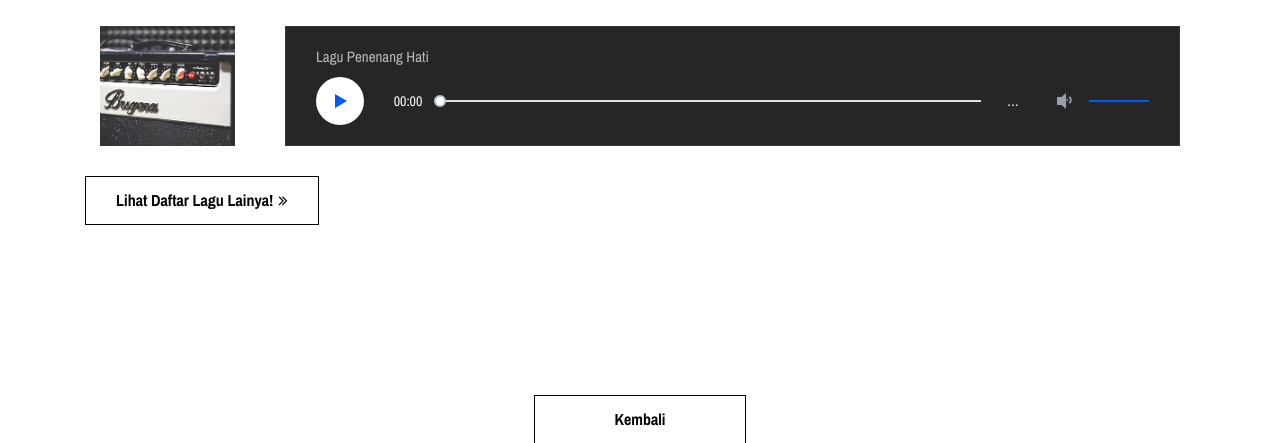
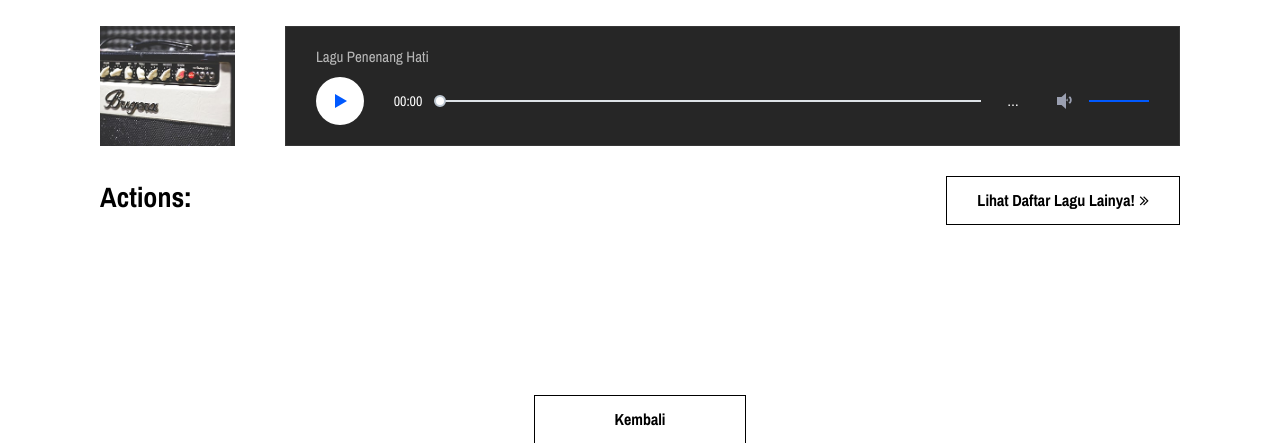
Before and after one commit to monicaa37/TK-BASDAT, a Django app: template marmut_podcast/templates/top-charts.html in a window 1280 px wide, after a click on "Weekly Top 20". Shown: the part 1772-2215 px from the top of the page. Run offline with Django 3.2, Linux system fonts and the light colour scheme; the template is opened without the code that fills it, so the values that code supplies are empty; some libraries are stand-ins or nearby versions.

Commit message:
ada yg lupa diganti

```diff
--- a/marmut_podcast/templates/top-charts.html
+++ b/marmut_podcast/templates/top-charts.html
@@ -296,10 +296,15 @@
                                     </div>
 
 
+                                    <div class="col-12">
+                                        <div class="text-overlay">
                                             <div class="row">
-                                        <div class="col-12">
-                                            <div class="load-more-btn text-center">
+                                                <div class="col-6">
+                                                    <h3>Actions:</h3>
+                                                </div>
+                                                <div class="col-6 text-right">
                                                     <a href="chart-detail.html" class="btn oneMusic-btn">Lihat Daftar Lagu lainya!<i class="fa fa-angle-double-right"></i></a>
+                                                </div>
                                             </div>
                                         </div>
                                     </div>
@@ -378,14 +383,18 @@
                                     </div>
 
 
+                                    <div class="col-12">
+                                        <div class="text-overlay">
                                             <div class="row">
-                                        <div class="col-12">
-                                            <div class="load-more-btn text-center">
+                                                <div class="col-6">
+                                                    <h3>Actions:</h3>
+                                                </div>
+                                                <div class="col-6 text-right">
                                                     <a href="chart-detail.html" class="btn oneMusic-btn">Lihat Daftar Lagu lainya!<i class="fa fa-angle-double-right"></i></a>
                                                 </div>
                                             </div>
                                         </div>
-
+                                    </div>
                                 </div>
                             </div>
                         </div>
@@ -460,14 +469,18 @@
                                     </div>
 
 
+                                    <div class="col-12">
+                                        <div class="text-overlay">
                                             <div class="row">
-                                        <div class="col-12">
-                                            <div class="load-more-btn text-center">
+                                                <div class="col-6">
+                                                    <h3>Actions:</h3>
+                                                </div>
+                                                <div class="col-6 text-right">
                                                     <a href="chart-detail.html" class="btn oneMusic-btn">Lihat Daftar Lagu lainya!<i class="fa fa-angle-double-right"></i></a>
                                                 </div>
                                             </div>
                                         </div>
-
+                                    </div>
                                 </div>
                             </div>
                         </div>
```
Lines whose indentation alone changed are shown as unchanged.
